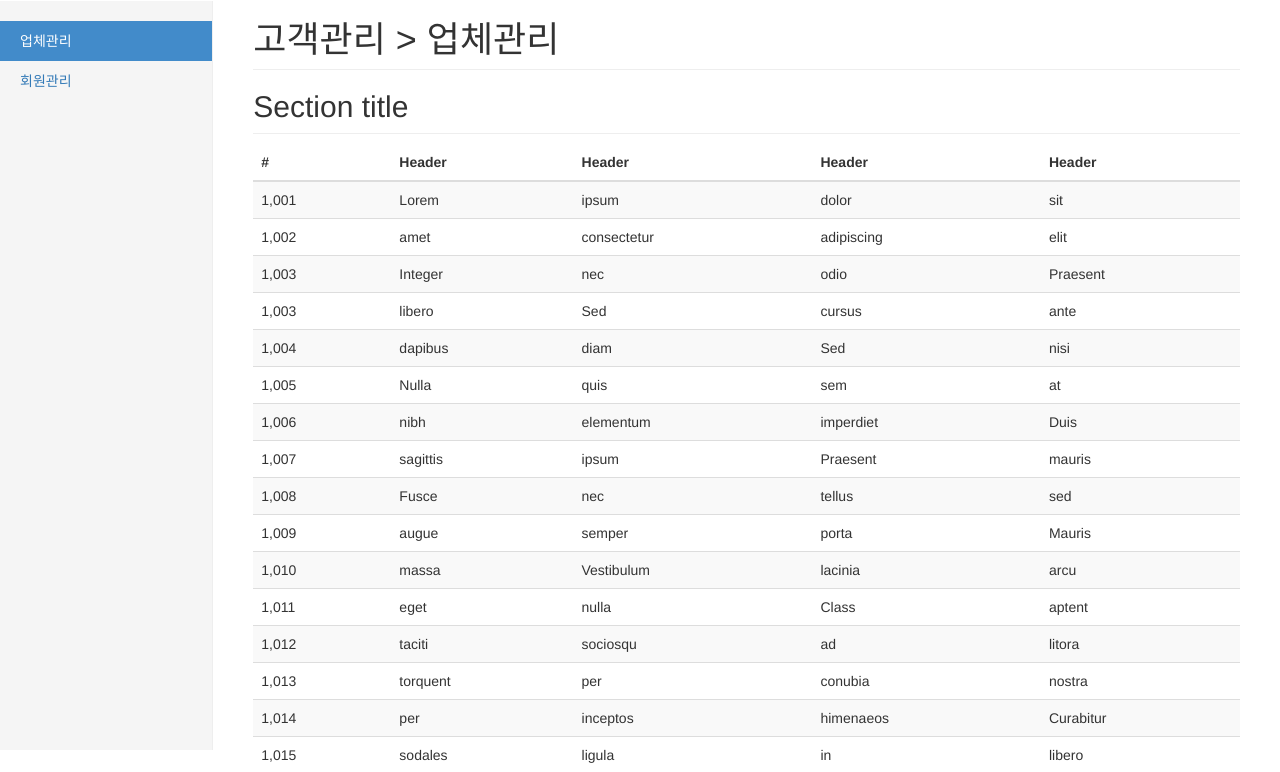
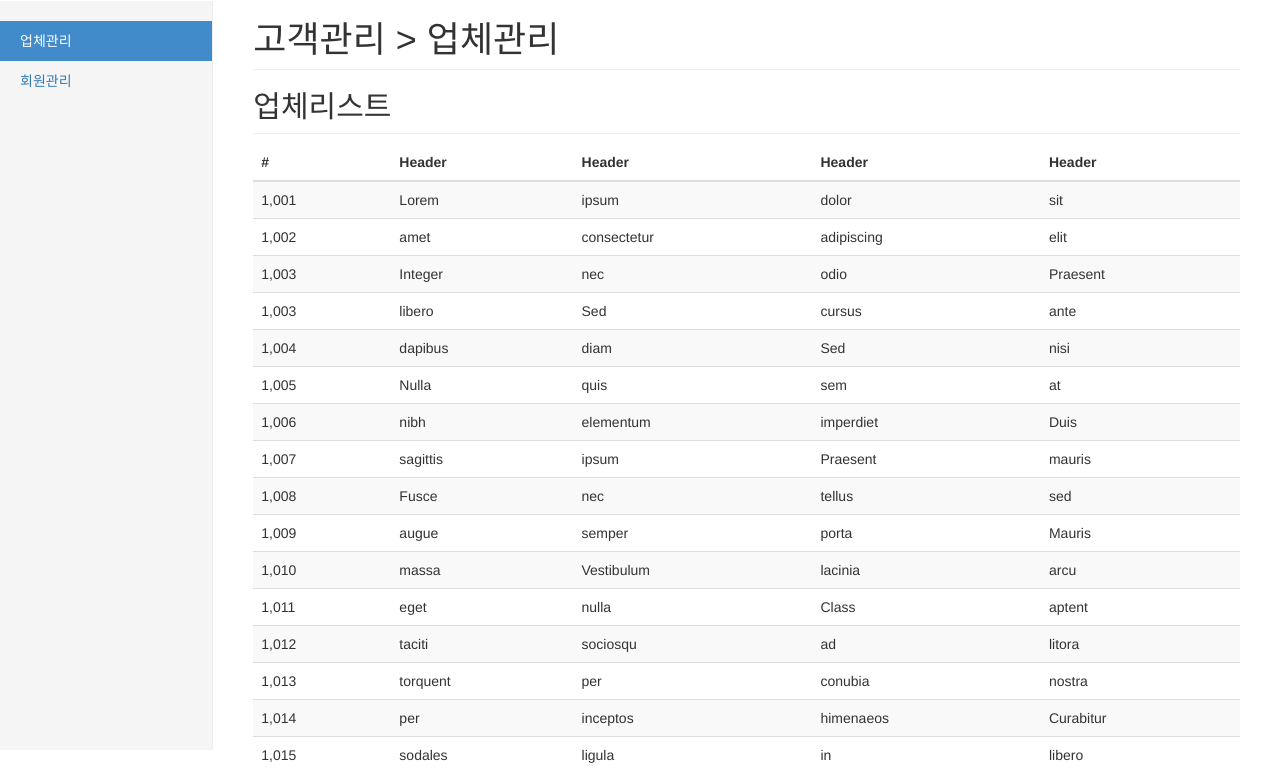
Before and after one commit to yes0735/newIloveTravel, a CodeIgniter app: page /database/admin/customer/company in a window 1280 px wide. Shown: the part 50-822 px from the top of the page. Run offline with CodeIgniter, Linux system fonts and the light colour scheme; some libraries are stand-ins or nearby versions.

Commit message:
push test

```diff
--- a/application/views/admin/customer/admin_list_company_v.php
+++ b/application/views/admin/customer/admin_list_company_v.php
@@ -2,7 +2,7 @@
         <div class="col-sm-9 col-sm-offset-3 col-md-10 col-md-offset-2 main">
           <h1 class="page-header">고객관리 > 업체관리</h1>
 
-          <h2 class="sub-header">Section title</h2>
+          <h2 class="sub-header">업체리스트</h2>
           <div class="table-responsive">
             <table class="table table-striped">
               <thead>
```
